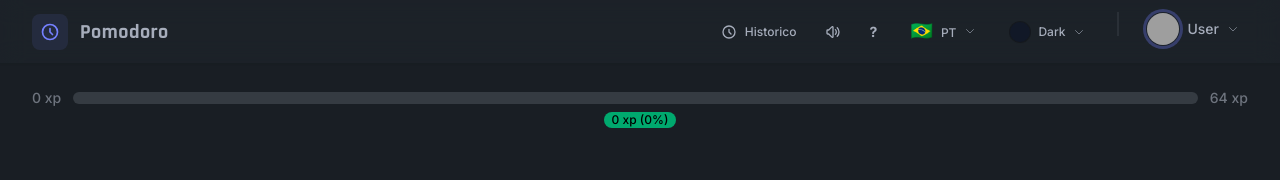
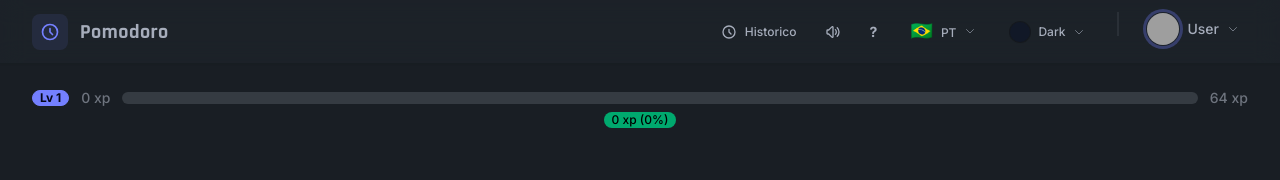
Before and after one commit to Azincourt-tech/pomodoro-nuxt, a Nuxt app in the folder apps/web/: page / in a window 1280 px wide. Shown: the top 180 px of the page. Built offline with nearby package versions, Linux system fonts and the light colour scheme; no server answers; grey boxes are pictures that could not be loaded.

Commit message:
fix: add level indicator to ExperienceBar

```diff
--- a/apps/web/components/atoms/ExperienceBar.vue
+++ b/apps/web/components/atoms/ExperienceBar.vue
@@ -1,6 +1,7 @@
 <template>
   <div class="mb-4">
     <div class="flex items-center gap-3">
+      <span class="badge badge-primary badge-sm font-bold">Lv {{ challenges.level }}</span>
       <span class="text-sm font-medium text-base-content/60">{{ challenges.xp.start }} xp</span>
       <progress
         class="progress progress-success flex-1 h-3"
```
